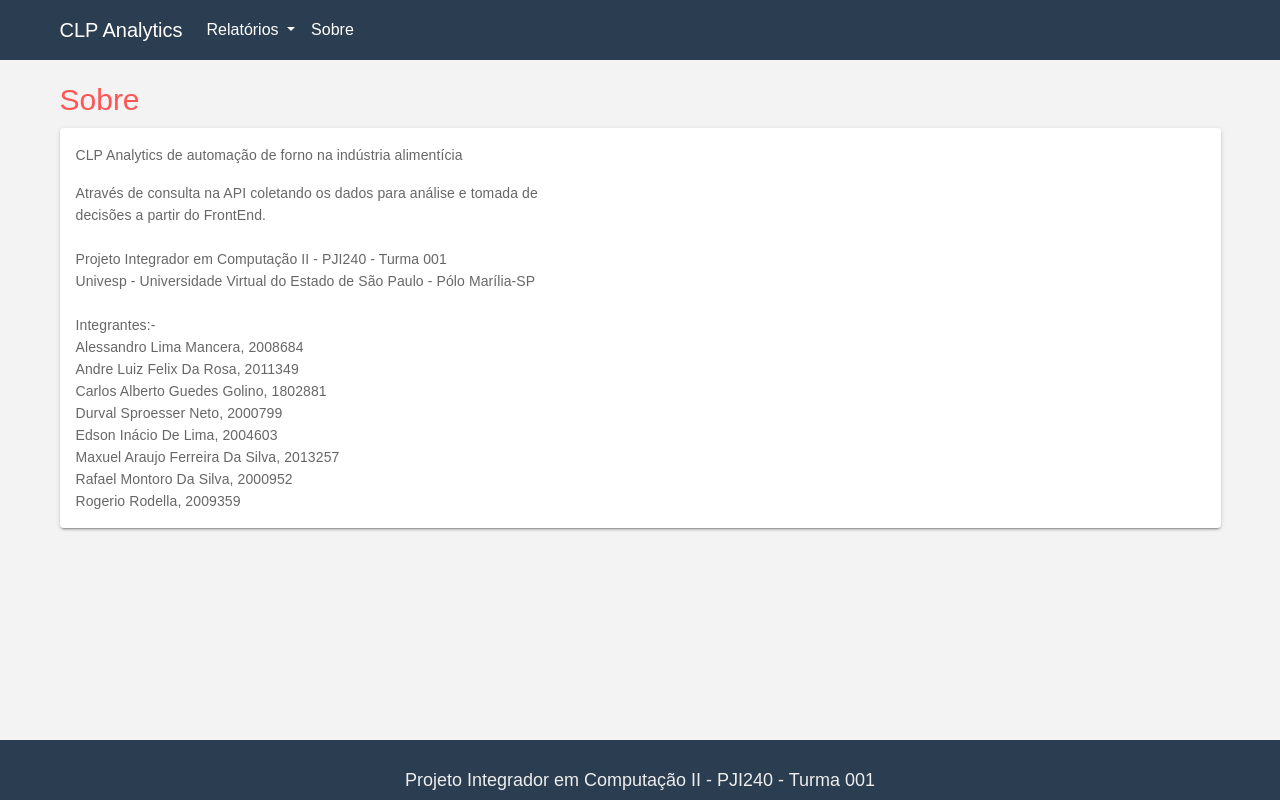
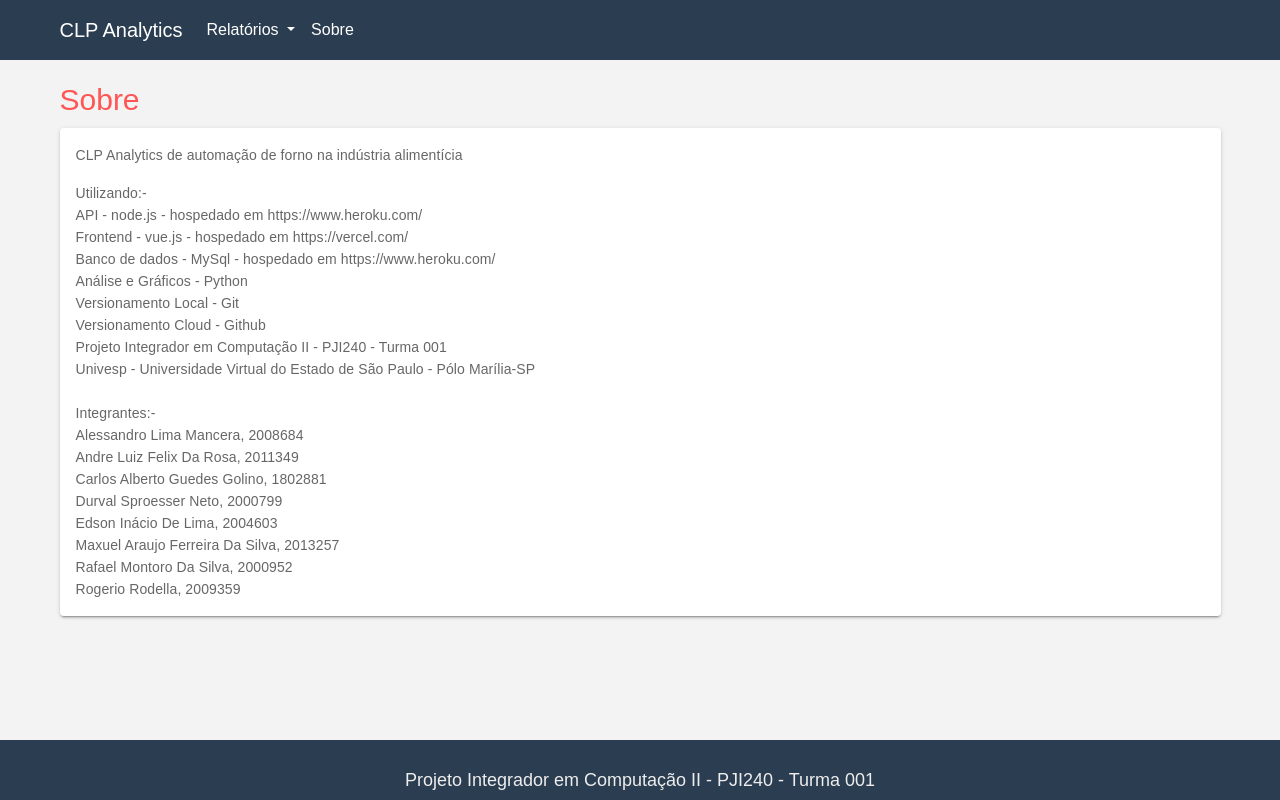
Before and after one commit to alessandromancera/clpanalytics, a Vue app: page /about in a window 1280 px wide. Built offline with nearby package versions, Linux system fonts and the light colour scheme; no server answers.

Commit message:
Add info app sobre

```diff
--- a/src/pages/Sobre.vue
+++ b/src/pages/Sobre.vue
@@ -9,9 +9,14 @@
               <v-card-text>
                 <div>
                   <p>CLP Analytics de automação de forno na indústria alimentícia</p>
-                  Através de consulta na API coletando os dados para análise e tomada de<br/>
-                  decisões a partir do FrontEnd.<br/>
-                  <br/>
+
+                  Utilizando:-<br />
+                  API - node.js - hospedado em https://www.heroku.com/<br />
+                  Frontend - vue.js - hospedado em https://vercel.com/<br />
+                  Banco de dados - MySql - hospedado em https://www.heroku.com/<br />
+                  Análise e Gráficos - Python<br />
+                  Versionamento Local - Git<br />
+                  Versionamento Cloud - Github<br />
                   Projeto Integrador em Computação II - PJI240 - Turma 001<br/>
                   Univesp - Universidade Virtual do Estado de São Paulo - Pólo Marília-SP<br/>
                   <br/>
```
